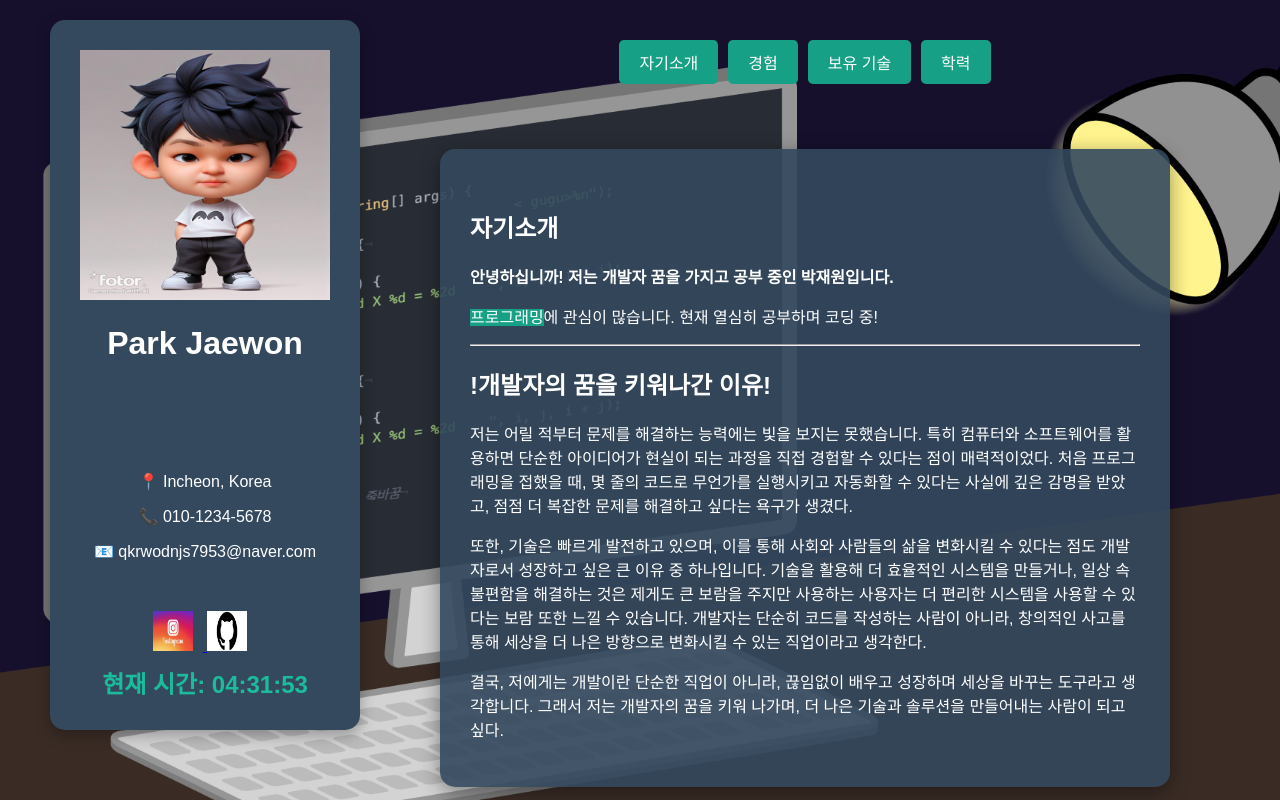
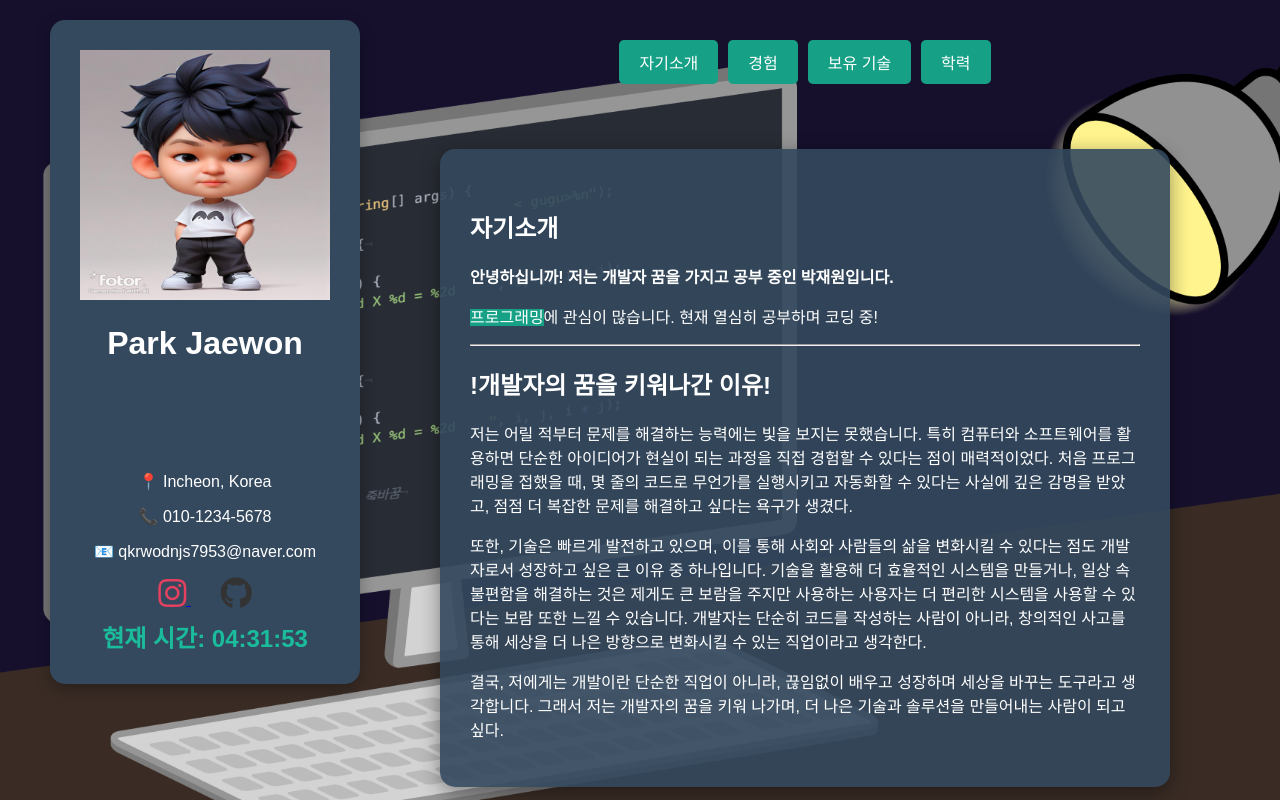
Before and after one commit to latte28/Intro, a plain HTML site: page introduce.html/intro.html in a window 1280 px wide. Drawn offline with Linux system fonts and the light colour scheme.

Commit message:
2025.02.16 페이지 수정중!

```diff
--- a/introduce.html/intro.html
+++ b/introduce.html/intro.html
@@ -3,6 +3,7 @@
 <head>
     <title>온라인 프로필</title>
     <meta charset="utf-8">
+    <link rel="stylesheet" href="https://cdnjs.cloudflare.com/ajax/libs/font-awesome/5.15.4/css/all.min.css">
     <style>
         /* 기본 스타일 */
         body {
@@ -77,18 +78,12 @@
             }
         }
 
-        #sns {
-            margin-top: 50px;
+        #sns a {
+            margin: 0 15px;
+            transition: transform 0.3s;
         }
 
-        #sns a img {
-            width: 40px;
-            height: 40px;
-            transition: transform 0.3s;
-            margin-right: 10px;
-        }
-
-        #sns a:hover img {
+        #sns a:hover {
             transform: scale(1.2);
         }
 
@@ -227,11 +222,11 @@
             </div>
 
             <div id="sns">
-                <a href="https://www.instagram.com" target="_blank">
-                    <img src="media/instargram.png" alt="Instagram">
+                <a href="https://www.instagram.com" target="_blank" title="Instagram">
+                    <i class="fab fa-instagram fa-2x" style="color: #E4405F;"></i>
                 </a>
-                <a href="https://github.com/dashboard" target="_blank">
-                    <img src="media/github.png" alt="GitHub">
+                <a href="https://github.com/dashboard" target="_blank" title="GitHub">
+                    <i class="fab fa-github fa-2x" style="color: #333;"></i>
                 </a>
             </div>
             <div id="time"></div>
```
